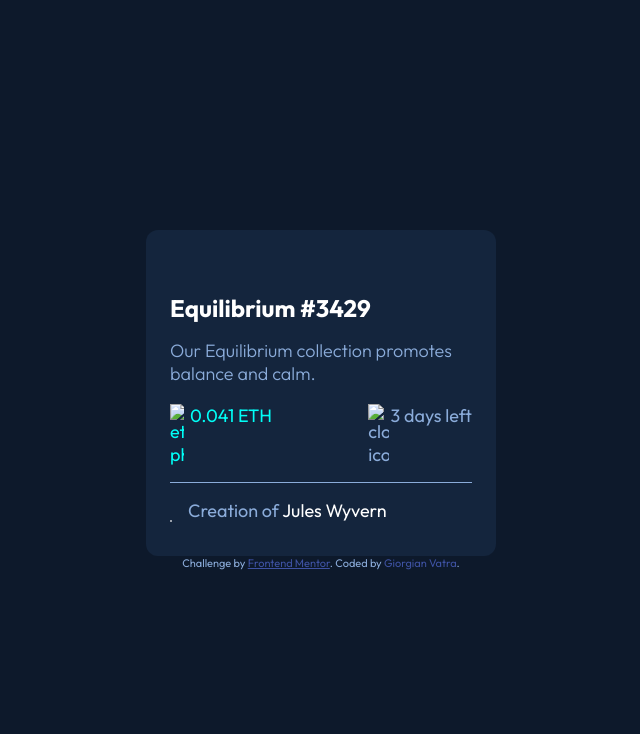
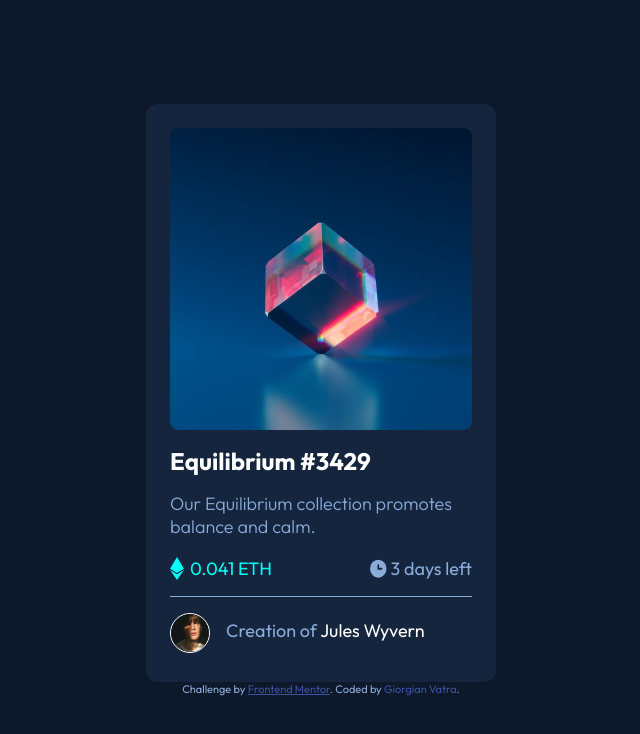
Before and after one commit to giorgianvatra/NFT-preview-card-component, a plain HTML site: page index.html in a window 1280 px wide. Shown: the whole page, without its empty margins (319-959 px from the left). Drawn offline with Linux system fonts and the light colour scheme.

Commit message:
Update index.html

```diff
--- a/index.html
+++ b/index.html
@@ -14,19 +14,19 @@
 
   <main class="container">
     <div class="container-of-image">
-      <img src="/images/image-equilibrium.jpg" alt="" role="banner"></div>
+      <img src="/image-equilibrium.jpg" alt="" role="banner"></div>
     <h1 role="heading">Equilibrium #3429</h1>
     <p class="description" role="text">Our Equilibrium collection promotes balance and calm.</p>
     <label for="currency, date, time" >
-      <div class="left"><p><img src="/images/icon-ethereum.svg" alt="etherium photo">  0.041 ETH</p>
+      <div class="left"><p><img src="/icon-ethereum.svg" alt="etherium photo">  0.041 ETH</p>
       </div>
       <div class="right">
-       <p><img src="/images/icon-clock.svg" alt="clock icon"> 3 days left </p>
+       <p><img src="/icon-clock.svg" alt="clock icon"> 3 days left </p>
       </div>
     </label>
 
       <div class="down-section">
-        <div class="profile-picture"><img src="/images/image-avatar.png" alt=""></div>
+        <div class="profile-picture"><img src="/image-avatar.png" alt=""></div>
         <p>Creation of <span class="white">Jules Wyvern</span></p>
       </div>
 
```
